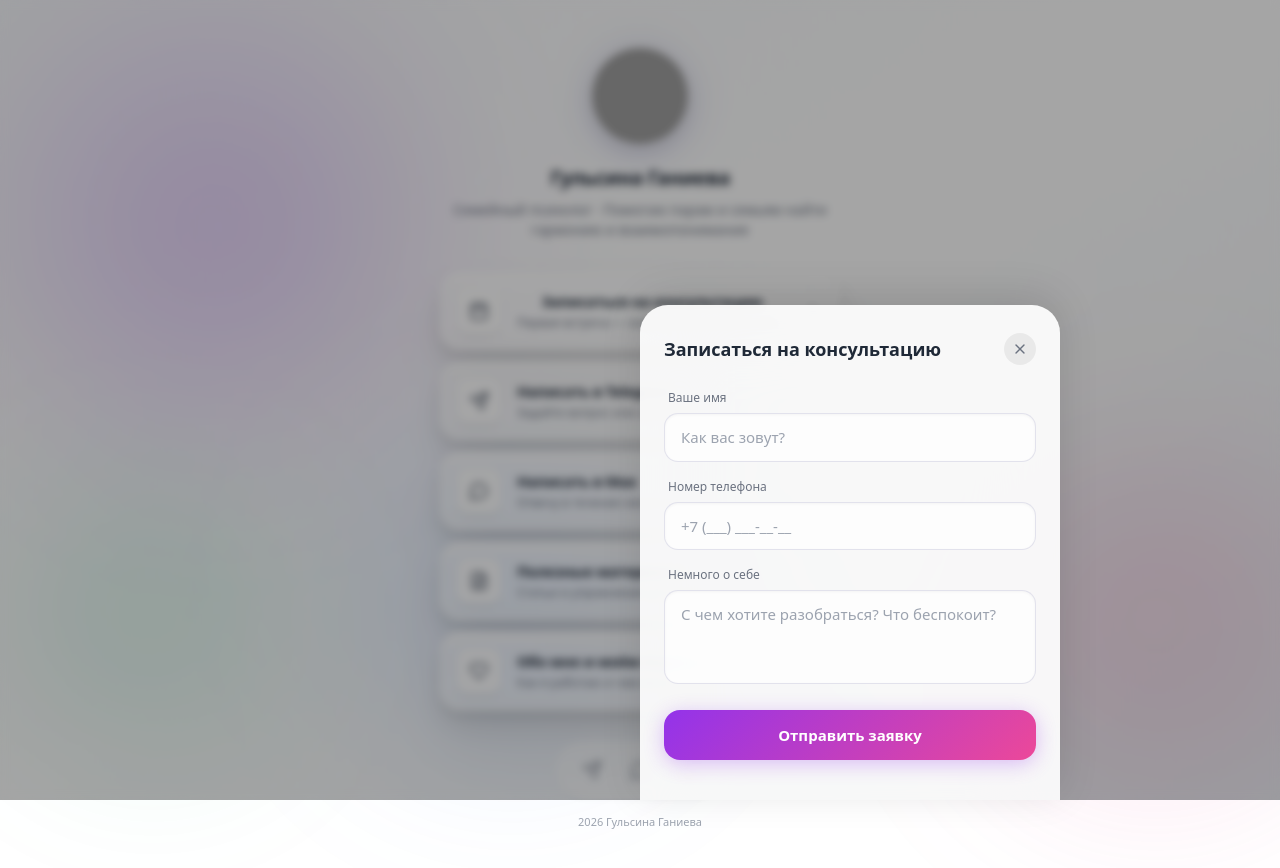
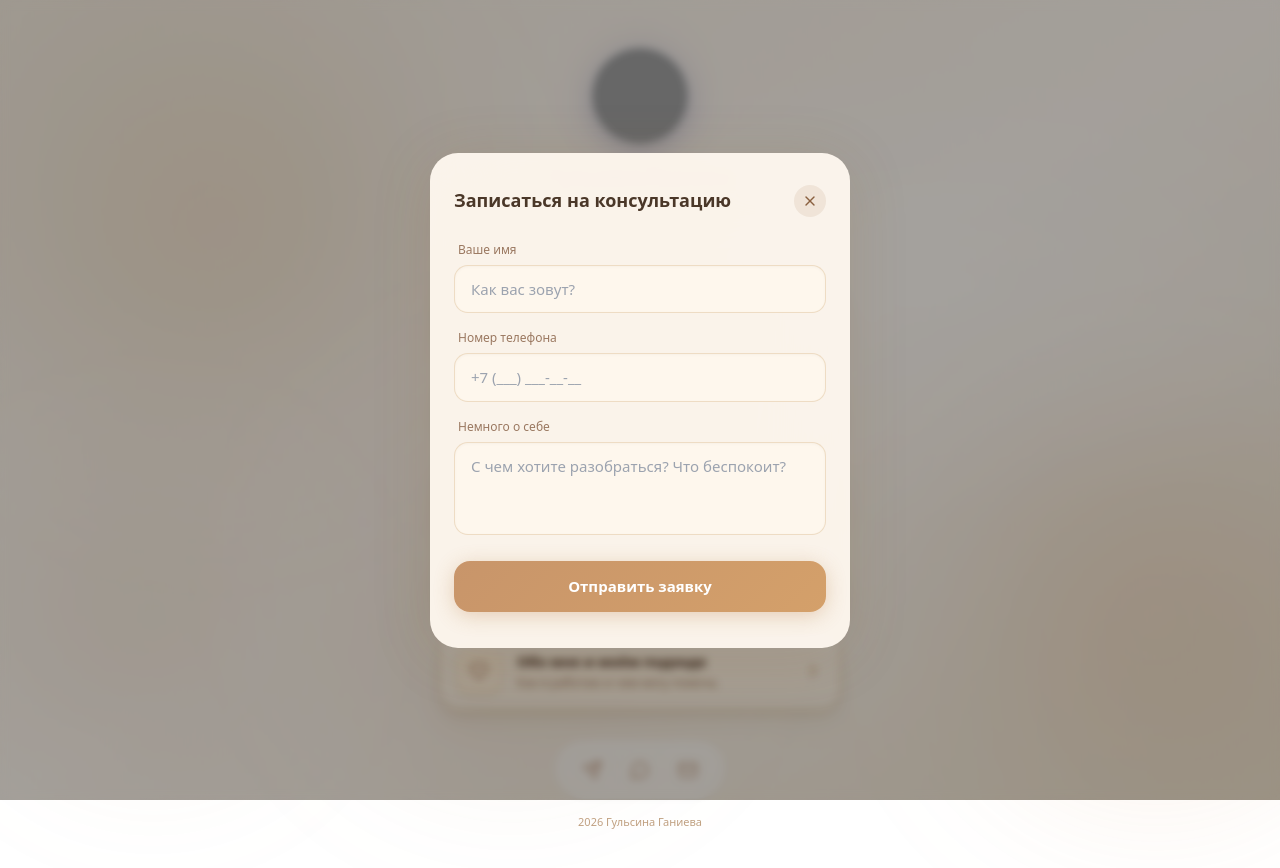
Before and after one commit to pr-poehali-dev/data-analysis-initiative-105, a React (Vite) app: page / in a window 1280 px wide. Both pictures are taken after a click on the button 640 px from the left and 311 px from the top of the page. Shown: the top 868 px of the page. Built offline with nearby package versions, Linux system fonts and the light colour scheme; grey boxes are pictures that could not be loaded.

Commit message:
fix: форма и цвета на бежевый

```diff
--- a/src/components/ConsultationModal.tsx
+++ b/src/components/ConsultationModal.tsx
@@ -39,10 +39,10 @@ export function ConsultationModal({ open, onClose }: ConsultationModalProps) {
     padding: "12px 16px",
     fontSize: "15px",
     outline: "none",
-    background: "rgba(255, 255, 255, 0.7)",
-    border: "1px solid rgba(200, 200, 220, 0.5)",
-    boxShadow: "inset 0 1px 3px rgba(0,0,0,0.04)",
-    color: "#1a1a2e",
+    background: "rgba(255, 248, 238, 0.8)",
+    border: "1px solid rgba(200, 160, 100, 0.3)",
+    boxShadow: "inset 0 1px 3px rgba(0,0,0,0.03)",
+    color: "#4a3728",
     transition: "border-color 0.2s",
   } as React.CSSProperties
 
@@ -62,28 +62,29 @@ export function ConsultationModal({ open, onClose }: ConsultationModalProps) {
 
           <motion.div
             key="modal"
-            initial={{ opacity: 0, y: 60, scale: 0.95 }}
-            animate={{ opacity: 1, y: 0, scale: 1 }}
-            exit={{ opacity: 0, y: 40, scale: 0.95 }}
+            initial={{ opacity: 0, y: 40 }}
+            animate={{ opacity: 1, y: 0 }}
+            exit={{ opacity: 0, y: 20 }}
             transition={{ type: "spring", stiffness: 400, damping: 30 }}
-            className="fixed z-50 left-1/2 bottom-0 w-full max-w-[420px]"
-            style={{ transform: "translateX(-50%)" }}
+            className="fixed z-50 inset-0 flex items-center justify-center px-4"
           >
             <div
               style={{
-                background: "rgba(255,255,255,0.92)",
+                background: "rgba(253, 246, 238, 0.97)",
                 backdropFilter: "blur(40px) saturate(180%)",
-                borderRadius: "28px 28px 0 0",
-                boxShadow: "0 -8px 40px rgba(0,0,0,0.12)",
-                padding: "28px 24px 40px",
+                borderRadius: "28px",
+                boxShadow: "0 8px 60px rgba(150, 100, 40, 0.15)",
+                padding: "32px 24px 36px",
+                width: "100%",
+                maxWidth: "420px",
               }}
             >
               <div className="flex items-center justify-between mb-6">
-                <h2 className="text-[18px] font-semibold text-gray-800">Записаться на консультацию</h2>
+                <h2 className="text-[18px] font-semibold" style={{ color: "#4a3728" }}>Записаться на консультацию</h2>
                 <button
                   onClick={handleClose}
-                  className="flex items-center justify-center w-8 h-8 rounded-full text-gray-500 hover:text-gray-700 transition-colors"
-                  style={{ background: "rgba(0,0,0,0.06)" }}
+                  className="flex items-center justify-center w-8 h-8 rounded-full transition-colors"
+                  style={{ background: "rgba(150,100,50,0.1)", color: "#8a6040" }}
                 >
                   <X size={16} />
                 </button>
@@ -96,12 +97,12 @@ export function ConsultationModal({ open, onClose }: ConsultationModalProps) {
                   className="text-center py-8"
                 >
                   <div className="text-4xl mb-4">✨</div>
-                  <p className="text-[17px] font-semibold text-gray-800 mb-2">Заявка отправлена!</p>
-                  <p className="text-[14px] text-gray-500">Гульсина свяжется с вами в ближайшее время</p>
+                  <p className="text-[17px] font-semibold mb-2" style={{ color: "#4a3728" }}>Заявка отправлена!</p>
+                  <p className="text-[14px]" style={{ color: "#9a7860" }}>Гульсина свяжется с вами в ближайшее время</p>
                   <button
                     onClick={handleClose}
-                    className="mt-6 px-6 py-2.5 rounded-xl text-[14px] font-medium text-gray-700 transition-colors"
-                    style={{ background: "rgba(0,0,0,0.07)" }}
+                    className="mt-6 px-6 py-2.5 rounded-xl text-[14px] font-medium transition-colors"
+                    style={{ background: "rgba(150,100,50,0.1)", color: "#7a5535" }}
                   >
                     Закрыть
                   </button>
@@ -109,7 +110,7 @@ export function ConsultationModal({ open, onClose }: ConsultationModalProps) {
               ) : (
                 <form onSubmit={handleSubmit} className="flex flex-col gap-4">
                   <div>
-                    <label className="block text-[12px] font-medium text-gray-500 mb-1.5 ml-1">Ваше имя</label>
+                    <label className="block text-[12px] font-medium mb-1.5 ml-1" style={{ color: "#9a7860" }}>Ваше имя</label>
                     <input
                       style={inputStyle}
                       type="text"
@@ -121,7 +122,7 @@ export function ConsultationModal({ open, onClose }: ConsultationModalProps) {
                   </div>
 
                   <div>
-                    <label className="block text-[12px] font-medium text-gray-500 mb-1.5 ml-1">Номер телефона</label>
+                    <label className="block text-[12px] font-medium mb-1.5 ml-1" style={{ color: "#9a7860" }}>Номер телефона</label>
                     <input
                       style={inputStyle}
                       type="tel"
@@ -133,7 +134,7 @@ export function ConsultationModal({ open, onClose }: ConsultationModalProps) {
                   </div>
 
                   <div>
-                    <label className="block text-[12px] font-medium text-gray-500 mb-1.5 ml-1">Немного о себе</label>
+                    <label className="block text-[12px] font-medium mb-1.5 ml-1" style={{ color: "#9a7860" }}>Немного о себе</label>
                     <textarea
                       style={{ ...inputStyle, resize: "none" } as React.CSSProperties}
                       rows={3}
@@ -150,8 +151,8 @@ export function ConsultationModal({ open, onClose }: ConsultationModalProps) {
                     whileTap={{ scale: 0.97 }}
                     className="w-full py-3.5 rounded-[16px] text-[15px] font-semibold text-white mt-1"
                     style={{
-                      background: "linear-gradient(135deg, #9333ea, #ec4899)",
-                      boxShadow: "0 4px 20px rgba(147, 51, 234, 0.3)",
+                      background: "linear-gradient(135deg, #c8956a, #d4a06a)",
+                      boxShadow: "0 4px 20px rgba(180, 120, 60, 0.3)",
                     }}
                   >
                     Отправить заявку
--- a/src/components/LinkCard.tsx
+++ b/src/components/LinkCard.tsx
@@ -11,20 +11,19 @@ interface LinkCardProps {
 
 export function LinkCard({ title, description, href, icon: Icon, onClick }: LinkCardProps) {
   const cardStyle = {
-    background: "rgba(255, 255, 255, 0.45)",
+    background: "rgba(255, 245, 230, 0.6)",
     backdropFilter: "blur(40px) saturate(180%)",
     WebkitBackdropFilter: "blur(40px) saturate(180%)",
     boxShadow: `
       inset 0 1px 1px rgba(255, 255, 255, 0.9),
-      inset 0 -1px 1px rgba(255, 255, 255, 0.1),
-      0 0 0 1px rgba(255, 255, 255, 0.6),
-      0 2px 4px rgba(0, 0, 0, 0.02),
-      0 4px 8px rgba(0, 0, 0, 0.04),
-      0 8px 16px rgba(0, 0, 0, 0.06),
-      0 16px 32px rgba(0, 0, 0, 0.08),
-      0 32px 64px rgba(0, 0, 0, 0.06)
+      inset 0 -1px 1px rgba(200, 150, 80, 0.05),
+      0 0 0 1px rgba(220, 180, 120, 0.2),
+      0 2px 4px rgba(150, 100, 40, 0.04),
+      0 4px 8px rgba(150, 100, 40, 0.06),
+      0 8px 16px rgba(150, 100, 40, 0.06),
+      0 16px 32px rgba(150, 100, 40, 0.05)
     `,
-    border: "1px solid rgba(255, 255, 255, 0.5)",
+    border: "1px solid rgba(220, 180, 120, 0.3)",
     cursor: "pointer",
     display: "flex",
     width: "100%",
@@ -67,26 +66,28 @@ export function LinkCard({ title, description, href, icon: Icon, onClick }: Link
         style={{ background: "radial-gradient(ellipse at center, rgba(255,255,255,0.4), transparent 70%)" }}
       />
       <div
-        className="relative flex h-11 w-11 shrink-0 items-center justify-center rounded-xl text-gray-700"
+        className="relative flex h-11 w-11 shrink-0 items-center justify-center rounded-xl"
         style={{
-          background: "rgba(255, 255, 255, 0.8)",
+          background: "rgba(255, 240, 215, 0.9)",
+          color: "#9a6040",
           boxShadow: `
             inset 0 1px 2px rgba(255, 255, 255, 1),
-            inset 0 -1px 1px rgba(0, 0, 0, 0.02),
-            0 2px 4px rgba(0, 0, 0, 0.04),
-            0 4px 8px rgba(0, 0, 0, 0.04)
+            inset 0 -1px 1px rgba(180, 120, 60, 0.05),
+            0 2px 4px rgba(150, 100, 40, 0.06),
+            0 4px 8px rgba(150, 100, 40, 0.04)
           `,
-          border: "1px solid rgba(255, 255, 255, 0.6)",
+          border: "1px solid rgba(220, 170, 100, 0.3)",
         }}
       >
         <Icon className="h-5 w-5" strokeWidth={1.75} />
       </div>
       <div className="relative flex-1 min-w-0">
-        <h3 className="text-[15px] font-semibold text-gray-800 tracking-tight">{title}</h3>
-        {description && <p className="text-[12px] text-gray-500 truncate mt-0.5">{description}</p>}
+        <h3 className="text-[15px] font-semibold tracking-tight" style={{ color: "#4a3020" }}>{title}</h3>
+        {description && <p className="text-[12px] truncate mt-0.5" style={{ color: "#a07858" }}>{description}</p>}
       </div>
       <ChevronRight
-        className="relative h-5 w-5 text-gray-400 transition-all duration-200 group-hover:translate-x-0.5 group-hover:text-gray-600"
+        className="relative h-5 w-5 transition-all duration-200 group-hover:translate-x-0.5"
+        style={{ color: "#c0956a" }}
         strokeWidth={2}
       />
     </>
--- a/src/components/ProfileSection.tsx
+++ b/src/components/ProfileSection.tsx
@@ -44,8 +44,8 @@ export function ProfileSection({ name, bio, imageUrl }: ProfileSectionProps) {
         />
       </motion.div>
 
-      <h1 className="mt-5 text-xl font-semibold tracking-tight text-gray-800">{name}</h1>
-      <p className="mt-2 text-sm text-gray-500">{bio}</p>
+      <h1 className="mt-5 text-xl font-semibold tracking-tight" style={{ color: "#4a3020" }}>{name}</h1>
+      <p className="mt-2 text-sm" style={{ color: "#9a7858" }}>{bio}</p>
     </div>
   )
 }
--- a/src/components/SocialFooter.tsx
+++ b/src/components/SocialFooter.tsx
@@ -35,7 +35,8 @@ export function SocialFooter({ socials, copyright }: SocialFooterProps) {
             target="_blank"
             rel="noopener noreferrer"
             aria-label={social.label}
-            className="flex h-10 w-10 items-center justify-center rounded-full text-gray-500 transition-colors hover:text-gray-700"
+            className="flex h-10 w-10 items-center justify-center rounded-full transition-colors"
+            style={{ color: "#b08060" }}
             whileHover={{ scale: 1.15 }}
             whileTap={{ scale: 0.9 }}
             transition={{ type: "spring", stiffness: 600, damping: 20 }}
@@ -45,7 +46,7 @@ export function SocialFooter({ socials, copyright }: SocialFooterProps) {
         ))}
       </div>
 
-      <p className="text-[11px] text-gray-400">{copyright}</p>
+      <p className="text-[11px]" style={{ color: "#c0a080" }}>{copyright}</p>
     </div>
   )
 }
--- a/src/pages/LinkBioPage.tsx
+++ b/src/pages/LinkBioPage.tsx
@@ -77,13 +77,13 @@ export function LinkBioPage() {
 
   return (
     <main className="relative min-h-screen px-6 py-10 flex flex-col overflow-hidden">
-      <div className="fixed inset-0 z-0 bg-gradient-to-br from-slate-50 via-white to-slate-100" />
+      <div className="fixed inset-0 z-0 bg-gradient-to-br from-[#f5ede0] via-[#fdf6ee] to-[#f0e4d0]" />
 
       {/* Animated gradient orbs */}
       <motion.div
         className="fixed z-0 w-[500px] h-[500px] rounded-full"
         style={{
-          background: "radial-gradient(circle, rgba(147, 51, 234, 0.25) 0%, transparent 70%)",
+          background: "radial-gradient(circle, rgba(210, 160, 100, 0.25) 0%, transparent 70%)",
           filter: "blur(60px)",
           top: "-10%",
           left: "-10%",
@@ -103,7 +103,7 @@ export function LinkBioPage() {
       <motion.div
         className="fixed z-0 w-[600px] h-[600px] rounded-full"
         style={{
-          background: "radial-gradient(circle, rgba(236, 72, 153, 0.2) 0%, transparent 70%)",
+          background: "radial-gradient(circle, rgba(220, 150, 90, 0.2) 0%, transparent 70%)",
           filter: "blur(80px)",
           top: "30%",
           right: "-20%",
@@ -123,7 +123,7 @@ export function LinkBioPage() {
       <motion.div
         className="fixed z-0 w-[450px] h-[450px] rounded-full"
         style={{
-          background: "radial-gradient(circle, rgba(59, 130, 246, 0.2) 0%, transparent 70%)",
+          background: "radial-gradient(circle, rgba(190, 140, 80, 0.2) 0%, transparent 70%)",
           filter: "blur(70px)",
           bottom: "-5%",
           left: "20%",
@@ -143,7 +143,7 @@ export function LinkBioPage() {
       <motion.div
         className="fixed z-0 w-[350px] h-[350px] rounded-full"
         style={{
-          background: "radial-gradient(circle, rgba(16, 185, 129, 0.15) 0%, transparent 70%)",
+          background: "radial-gradient(circle, rgba(200, 155, 95, 0.15) 0%, transparent 70%)",
           filter: "blur(50px)",
           top: "60%",
           left: "-5%",
```
